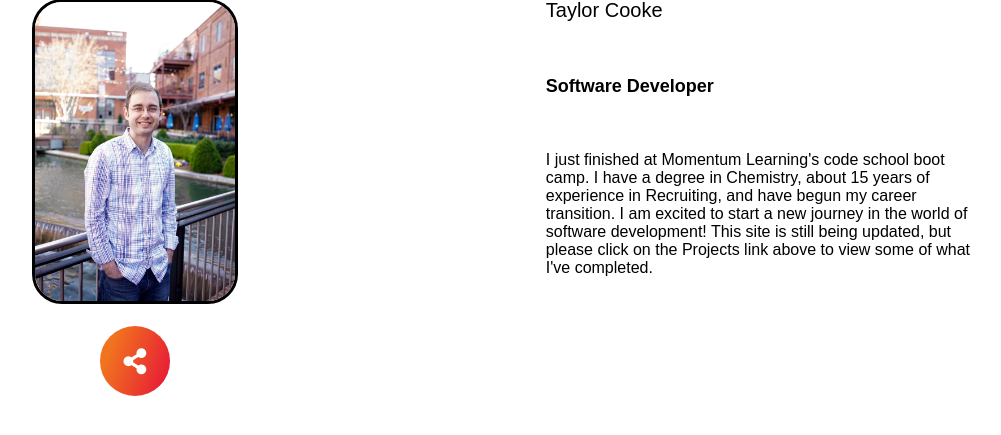
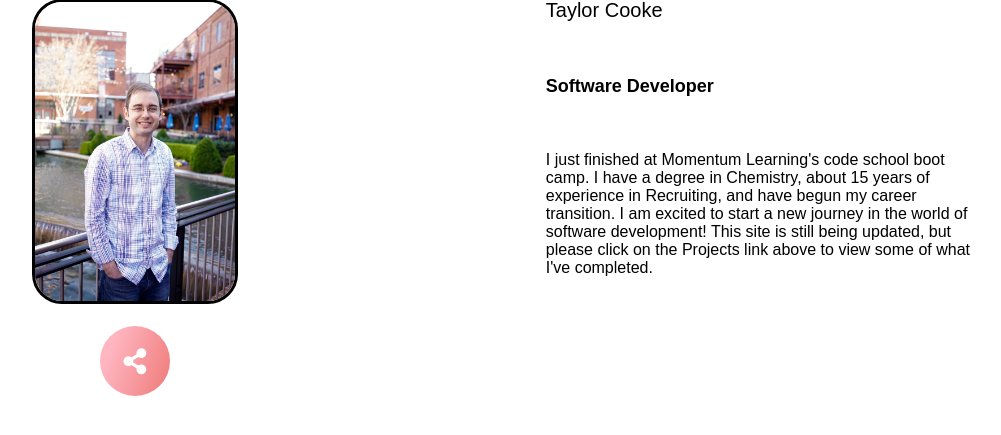
Before and after one commit to tlcpack/portfolio, a PHP site: page / in a window 1280 px wide. Shown: the part 185-620 px from the top of the page, without its empty margins (189-1190 px from the left). Run offline with PHP 8.4, Linux system fonts and the light colour scheme; some libraries are stand-ins or nearby versions.

Commit message:
adjust button colors

```diff
--- a/styles.css
+++ b/styles.css
@@ -120,8 +120,8 @@ body.fade {
 .container .open-btn {
   background-image: linear-gradient(
     110.1deg,
-    rgba(241, 115, 30, 1) 18.9%,
-    rgba(231, 29, 54, 1) 90.7%
+    lightpink 18.9%,
+    lightcoral 90.7%
   );
   color: #fff;
   cursor: pointer;
@@ -165,7 +165,7 @@ body.fade {
 }
 
 .container a.x {
-  background-color: #282c37;
+  background-color: lightcoral;
 }
 .container a.lin {
   background-color: #007bb5;
```
